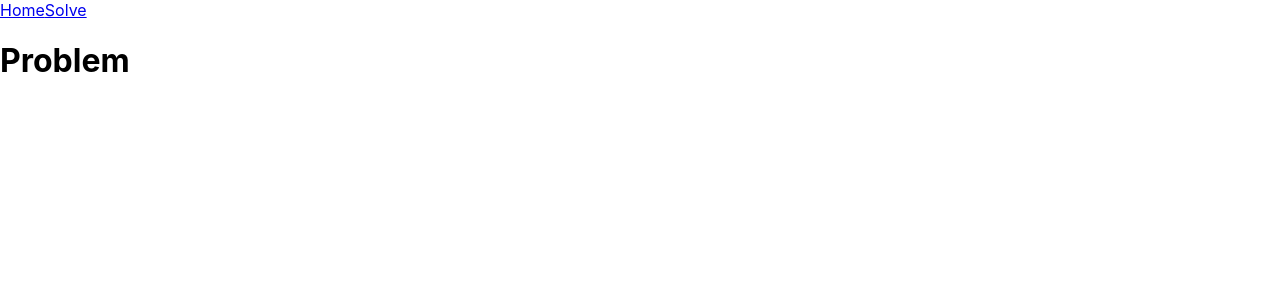
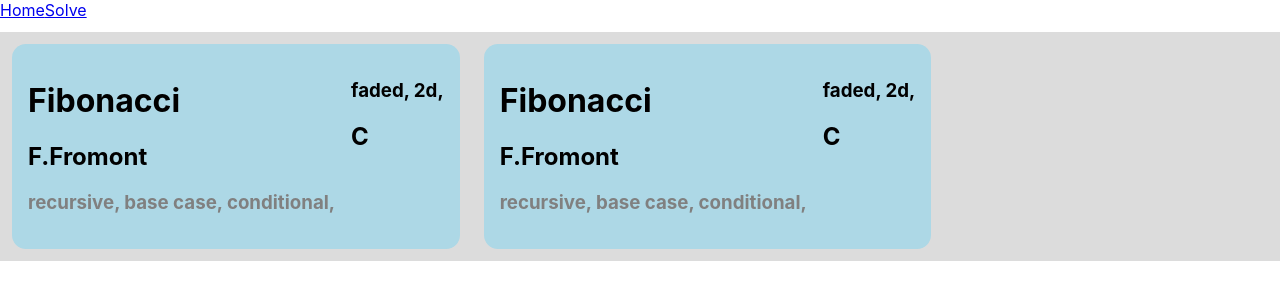
Before and after one commit to HiruNya/Parsons-Tool, a React (Create React App) app in the folder parsons-tool-frontend/: page / in a window 1280 px wide. Shown: the top 300 px of the page. Built offline with nearby package versions, Linux system fonts and the light colour scheme.

Commit message:
Create basic page rendering of mock data

```diff
--- a/parsons-tool-frontend/src/App.js
+++ b/parsons-tool-frontend/src/App.js
@@ -2,15 +2,16 @@ import "./App.css";
 import { React } from "react";
 import { Routes, Route } from "react-router-dom";
 import ProblemEvaluation from "./pages/problemEvaluation";
-import ProblemInfoCard from "./components/problemInfoCard/problemInfoCard";
 import PageLayout from "./pages/PageLayout";
+import BrowseProblems from "./pages/browseProblems";
+import data from "./data/recursion-parsons.json"
 
 function App() {
   return (
     <>
       <Routes>
         <Route path="/" element={<PageLayout />}>
-          <Route index element={<ProblemInfoCard />} />
+          <Route index element={<BrowseProblems problemSet={data} />} />
           <Route path="problems" element={<ProblemEvaluation />} />
         </Route>
       </Routes>
--- a/parsons-tool-frontend/src/components/problemInfoCard/problemInfoCard.js
+++ b/parsons-tool-frontend/src/components/problemInfoCard/problemInfoCard.js
@@ -1,14 +1,25 @@
+import styles from "./problemInfoCard.module.css";
 
-
-function ProblemInfoCard({problem}) {
-
-    return (
-        <>
-        <div>
-            <h1>Problem</h1>
+function ProblemInfoCard({ problem }) {
+  return (
+    <>
+      <div className={styles.problemInfoCard}>
+        <div className={styles.problemInfoName}>
+          <h1>{problem.name}</h1>
+          <h2>{problem.author}</h2>
+          <h3 className={styles.tags}>
+            {problem.tags.map((tag) => " " + tag + ",")}
+          </h3>
         </div>
-        </>
-    )
+        <div className={styles.problemInfoDetails}>
+          <h3>
+            {problem.variations.map((variation) => " " + variation + ", ")}
+          </h3>
+          <h2>{problem.language}</h2>
+        </div>
+      </div>
+    </>
+  );
 }
 
 export default ProblemInfoCard;
--- /dev/null
+++ b/parsons-tool-frontend/src/components/problemInfoCard/problemInfoCard.module.css
@@ -0,0 +1,23 @@
+
+.problemInfoCard {
+    background-color: lightblue;
+    padding: 8px;
+    border-radius: 14px;
+    margin: 12px 12px;
+    width: fit-content;
+    display: flex;
+    flex-direction: row;
+}
+
+.tags {
+    color: grey;
+}
+
+.problemInfoName {
+    padding: 8px 8px;
+}
+
+.problemInfoDetails {
+    padding: 8px 8px;
+
+}
--- a/parsons-tool-frontend/src/pages/browseProblems.js
+++ b/parsons-tool-frontend/src/pages/browseProblems.js
@@ -1,11 +1,11 @@
 import { useState } from "react";
 import ProblemInfoCard from "../components/problemInfoCard/problemInfoCard";
+import styles from "./browseProblems.module.css"
 
-function BrowseProblems() {
-  const [problems, setProblems] = useState([]);
-
+function BrowseProblems({problemSet}) {
+  const [problems, setProblems] = useState(problemSet.problems);
   return (
-    <div className="problemList">
+    <div className={styles.problemList}>
       {problems && problems.length > 0 ? (
         problems.map((problem, i) => (
           <ProblemInfoCard problem={problem} key={i} />
--- a/parsons-tool-frontend/src/pages/browseProblems.css
+++ b/parsons-tool-frontend/src/pages/browseProblems.module.css
@@ -1,7 +1,8 @@
-
 
 .problemList {
     margin: 12px auto;
     width: 100%;
     background-color: gainsboro;
+    display: flex;
+    flex-direction: row;
 }
```
